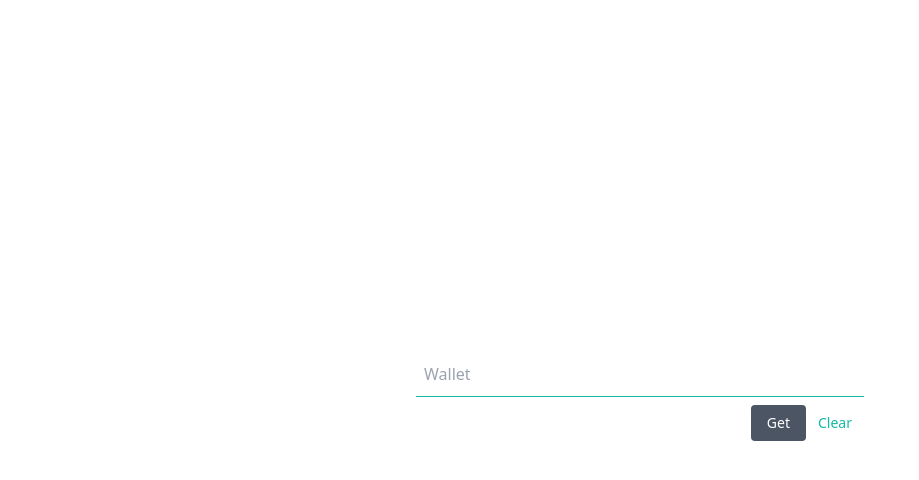
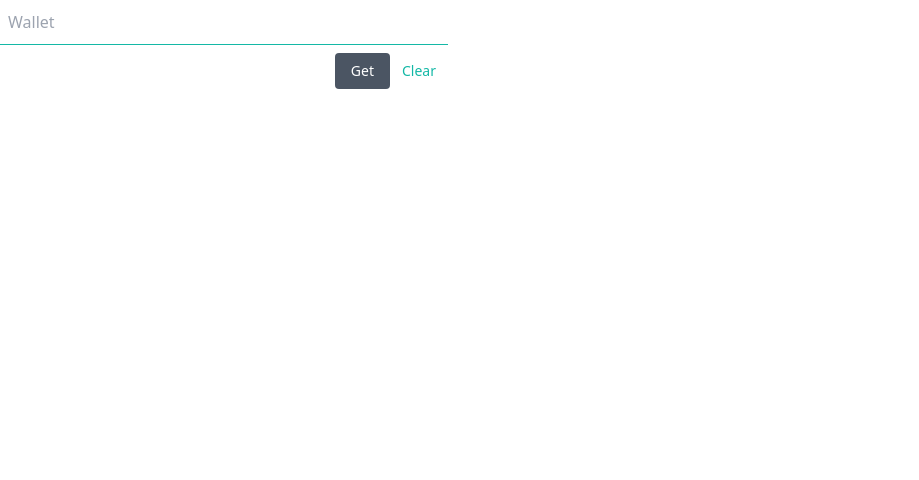
Before and after one commit to IgorLebedev/suiscanner, a React (Create React App) app: page / in a window 1280 px wide. Shown: the top 480 px of the page, without its empty margins (0-919 px from the left). Built offline with nearby package versions, Linux system fonts and the light colour scheme; what @mysten/sui.js would draw is missing.

Commit message:
add routes

```diff
--- a/src/App.tsx
+++ b/src/App.tsx
@@ -1,12 +1,15 @@
 import React from 'react';
 import './App.css';
 import Form from './components/Form';
+import { BrowserRouter, Route, Routes } from 'react-router-dom';
 
 function App() {
   return (
-    <div className="flex justify-center h-screen items-center">
-      <Form />
-    </div>
+    <BrowserRouter>
+      <Routes>
+        <Route path="/" element={<Form/>} />
+      </Routes>
+    </BrowserRouter>
   );
 }
 
```
